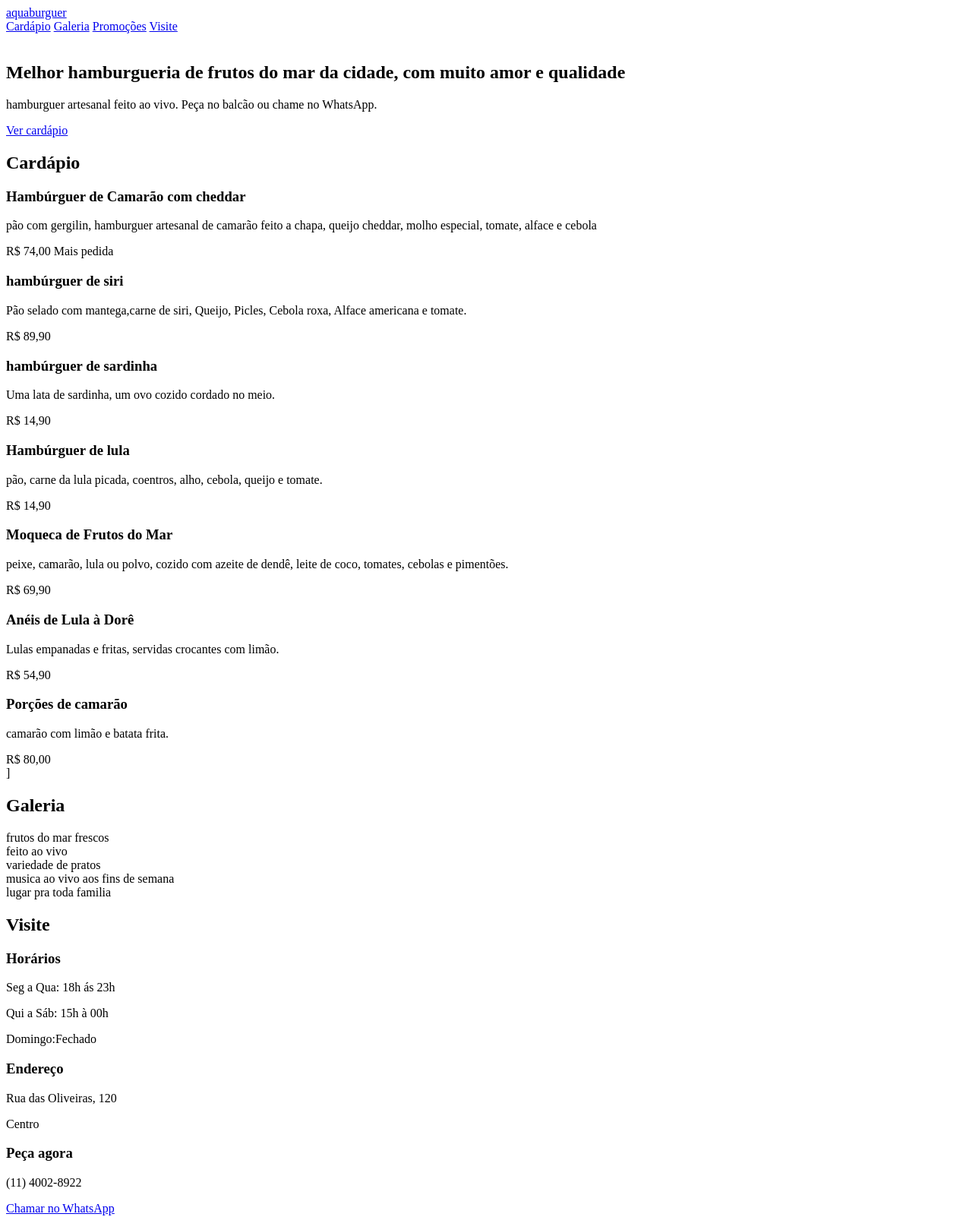
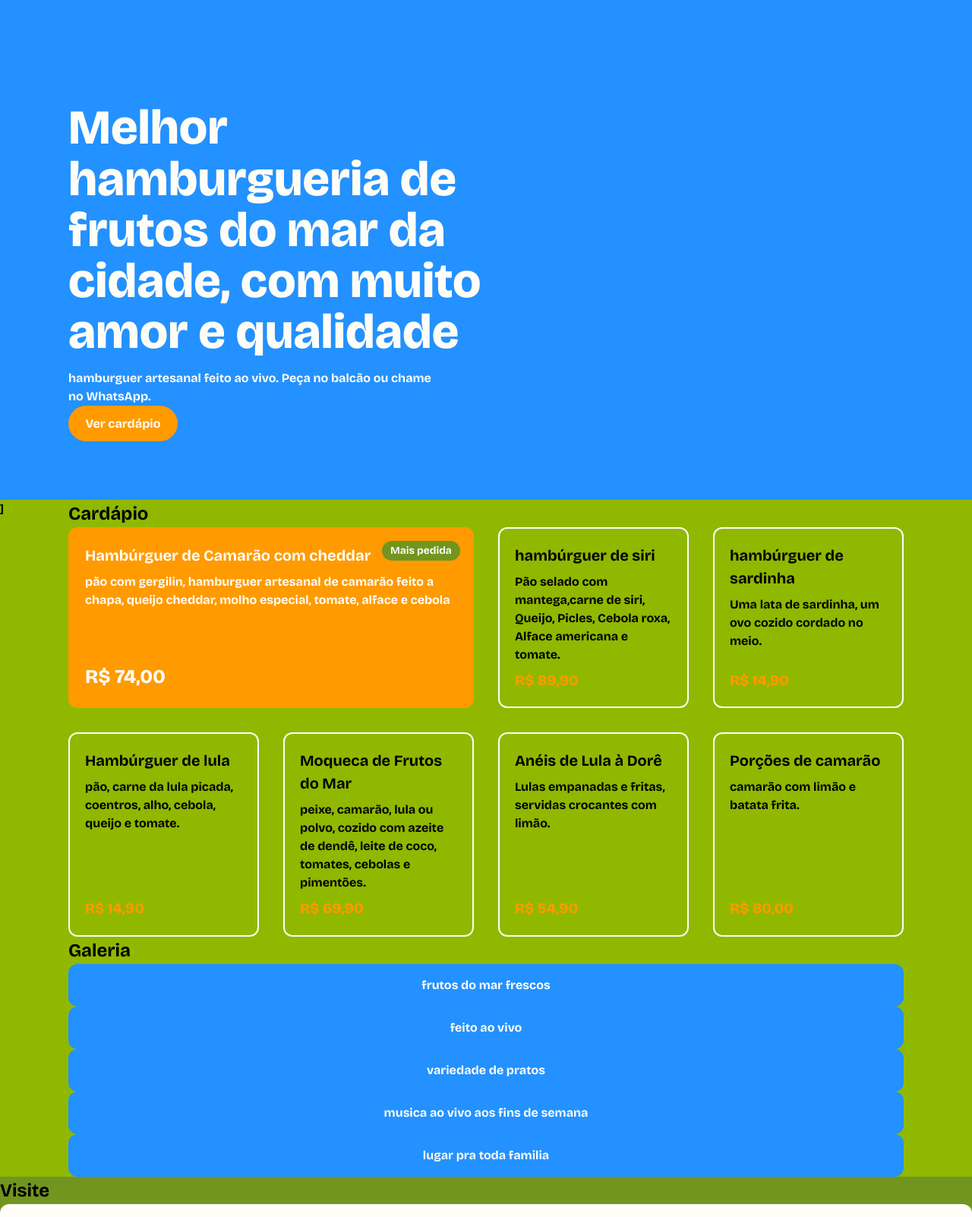
Before and after one commit to isa1512112010/AMS, a plain HTML site: page PW1/aquaburguer/index.html in a window 1280 px wide. Shown: the top 1602 px of the page at 76% size. Drawn offline with nearby package versions, Linux system fonts and the light colour scheme.

Commit message:
Add files via upload

```diff
--- a/PW1/aquaburguer/CSS/style.css
+++ b/PW1/aquaburguer/CSS/style.css
@@ -0,0 +1,231 @@
+:root {
+    --manjericao:#2391FF;
+    --tomate: #FF9A00;
+    --massa: #71951E;
+    --branco: #fffdf7;
+    --carvao: #fffdf7;
+    --espaco: clamp(1rem, 3vw, 2rem);
+}
+
+
+*,*::before, *::after { box-sizing: border-box; margin: 0; }
+
+body {
+    font-family: "bricolage Grotesque", system-ui, sans-serif;
+    line-height: 1.5;
+
+}
+
+body {
+    background-color:#90B800;
+    display: grid;
+    grid-template-columns: 1fr min(1100px, 100% - 2 * var(--espaco)) 1fr;
+    grid-template-areas:
+    "topo     topo     topo"
+    "hero     hero     hero"
+    ".        cardapio ."
+    ".        galeria  ."
+    "visite   visite   visite"
+    "rodape   rodape   rodape";
+    row-gap: clamn(3rem, 8vw, 6rem);
+}
+
+.topo       { grid-area: topo; }
+.hero       { grid-area: hero; }
+.cardapio   { grid-area: cardapio; }
+.galeria    { grid-area: galeria; }
+.visite     { grid-area: visite; }
+.rodape     { grid-area: rodape; }
+
+.topo {
+    display: grid;
+    grid-template-columns: auto 1fr;
+    align-items: center;
+    gap: var(--manjericao);
+    color: var(--branco);
+}
+
+.logo {
+    font-weight: 800;
+    font-size: 1.4rem;
+    text-decoration: none;
+}
+
+.nav {
+    display: grid;
+    grid-auto-flow: column;
+    justify-content: end;
+    gap: var(--espaco);
+}
+.nav a {text-decoration: none; font-weight: 700; }
+.nav a {color: var(--massa); }
+
+.hero {
+    display: grid;
+    grid-template-columns: 3fr 2fr;
+    align-items: center;
+    gap: var(--espaco);
+    padding: clamp(2rem, 6vw, 5rem) max(var(--espaco), calc((100% - 1100px) / 2));
+    background: var(--manjericao);
+    color: var(--branco);
+    margin-top: -6rem;
+    padding-top: calc(clamp(2rem, 6vw, 5rem) + 6rem);
+}
+
+.hero h1 {
+    font-size: clamp(2rem, 5.5vw, 4rem);
+    line-height: 1.05;
+    font-weight: 800;
+    margin-bottom: 1rem;
+}
+.hero p {max-width: 45ch; margin-bottom: 1.5; }
+
+.hero__pizza {
+    aspect-ratio: 1;
+    border-radius: 50%;
+    background: radial-gradient(circle at 30% 35%, var(--tomate) 0 7%, transparent 8%),
+    radial-gradient(circle at 65% 30%, var(--tomate) 0 7%,     transparent 8%),
+    radial-gradient(circle at 50% 62%, var(--tomate) 0 7%,     transparent 8%),
+    radial-gradient(circle at 28% 68%, var(--tomate) 0 4%, transparent 5%),
+    radial-gradient(circle at 72% 66%, var(--manjericao) 0 4% transparent 5%)
+    radial-gradient(circle at #fff3d6  0 62%, var(--tomate) 63% 82%, var(--massa) 83%);
+    box-shadow: 0 0 0 10px var(--massa);
+}
+
+.titulo__secao {
+    font-size: clamp(1.6rem, 4vw, 2.4rem);
+    font-weight: 800;
+    margin-bottom: 1.5rem;
+    color: var(--manjericao);
+}
+
+.cardapio__lista {
+    display: grid;
+    grid-template-columns: repeat(auto-fit, minmax(240px, 1fr));
+    gap: var(--espaco);
+}
+
+.item {
+    display: grid;
+    grid-template-rows: auto 1fr auto;
+    gap: 0.5rem;
+    padding: 1.25rem;
+    border: 2px solid var(--carvao);
+    border-radius: 12px;
+    position: relative;
+}
+
+.item h3 { font-size: 1.25rem; }
+.preco {font-weight: 800; color: var(--tomate); font-size: 1.2rem; }
+
+.item--destaque {
+    grid-column: span 2;
+    background: var(--tomate);
+    border-color: var(--tomate);
+    color: var(--branco);
+}
+
+.item--destaque .preco {color: var(--branco); font-size: 1.6rem;}
+
+.selo {
+    position: absolute;
+    top: 1rem; right: 1rem;
+    background: var(--massa);
+    color: var(--carvao);
+    font-weight: 700;
+    font-size: 0.85rem;
+    padding: 0.2rem 0.7rem;
+    border-radius: 999px;
+}
+@media(max-width: 560px) {
+    .item--destaque {grid-column: auto;}
+}
+
+.galeria__grade {
+    display: grid;
+    grid-template-columns: repeat(4, 1fr);
+    grid-auto-rows: 150px;
+    grid-auto-flow: dense;
+    gap: var(--espaco);
+}
+.foto {
+    display: grid;
+    place-items: center;
+    text-align: center;
+    padding: 1rem;
+    border-radius: 12px;
+    font-weight: 700;
+    color: var(--branco);
+    background: var(--manjericao);
+}
+
+foto:nth-child(2) {background: var(--tomate);}
+foto:nth-child(3) {background: var(--carvao);}
+foto:nth-child(4) {background: var(--massa); color: var(--carvao);}
+
+.foto--grade {grid-column: span 2; grid-row: span 2; font-size: 1.6rem;}
+.foto--larga {grid-column: span 2;}
+
+@media(max-width: 700px){
+    .galeria__grade {grid-template-columns: repeat(2, 1fr);}
+    .foto--grade {grid-column: span 2;}
+}
+
+.visite {
+    background: var(--massa);
+    padding: clamp(2rem, 6vw, 4rem)max(var(--espaco),calc((100% = 1100px)/2));
+}
+
+.visite__grade {
+    display: grid;
+    grid-template-columns: repeat(1, 1fr);
+    gap: var(--espaco);
+}
+
+.caixa {
+    display: grid;
+    align-content: start;
+    gap: 0.4rem;
+    padding: 1.25rem;
+    background: var(--branco);
+    border-radius: 12px;
+}
+.caixa h3 {margin-bottom: 0.4rem;}
+.caixa--cta {background: var(--carvao); color: var(--branco)}
+
+@media (max-width: 800px) {
+    .visite__grade {grid-template-columns: 1fr;}
+}
+
+.rodape {
+    display: grid;
+    grid-template-columns: 1fr auto;
+    gap: var(--espaco);
+    padding: 1,5rem var(--espaco);
+    margin-top: -6rem;
+    background: var(--carvao);
+    color: var(--branco);
+    font-size: 0.9rem;
+}
+
+@media (max-width: 600px) {
+    .rodape {grid-template-columns: 1fr,}
+}
+
+.botao {
+    display: inline-block;
+    padding: 0.7rem 1.4rem;
+    background: var(--tomate);
+    color: var(--branco);
+    font-weight: 700;
+    text-decoration: none;
+    border-radius: 999px;
+}
+.botao--claro {background: var(--massa); color: var(--carvao); margin-top: 0.5rem; text-align: center;}
+.botao:hover {filter: brightness(1.1);}
+a:focus-visible {outline: 3px solid var(--massa); outline-offset: 3px;}
+
+@media(max-width: 700px) {
+    .hero{grid-template-columns: 1fr;}
+    .hero__pizza {width: min(70%, 280px);justify-self: center;}
+}
--- a/PW1/aquaburguer/index.html
+++ b/PW1/aquaburguer/index.html
@@ -6,6 +6,7 @@
      <link rel="preconnect" href="https://fonts.googleapis.com">
     <link rel="preconnect" href="https://fonts.gstatic.com"crossorigin>
     <link href="https://fonts.googleapis.com/css2?family=Bricolage+Grotesque:opsz,wght@12..96,700;12..96,800&display=swap" rel="stylesheet">
+    <link rel="stylesheet" href="CSS/style.css">
     <title>Hamburgueria aquaburgur</title>
 </head>
 <body>
```
